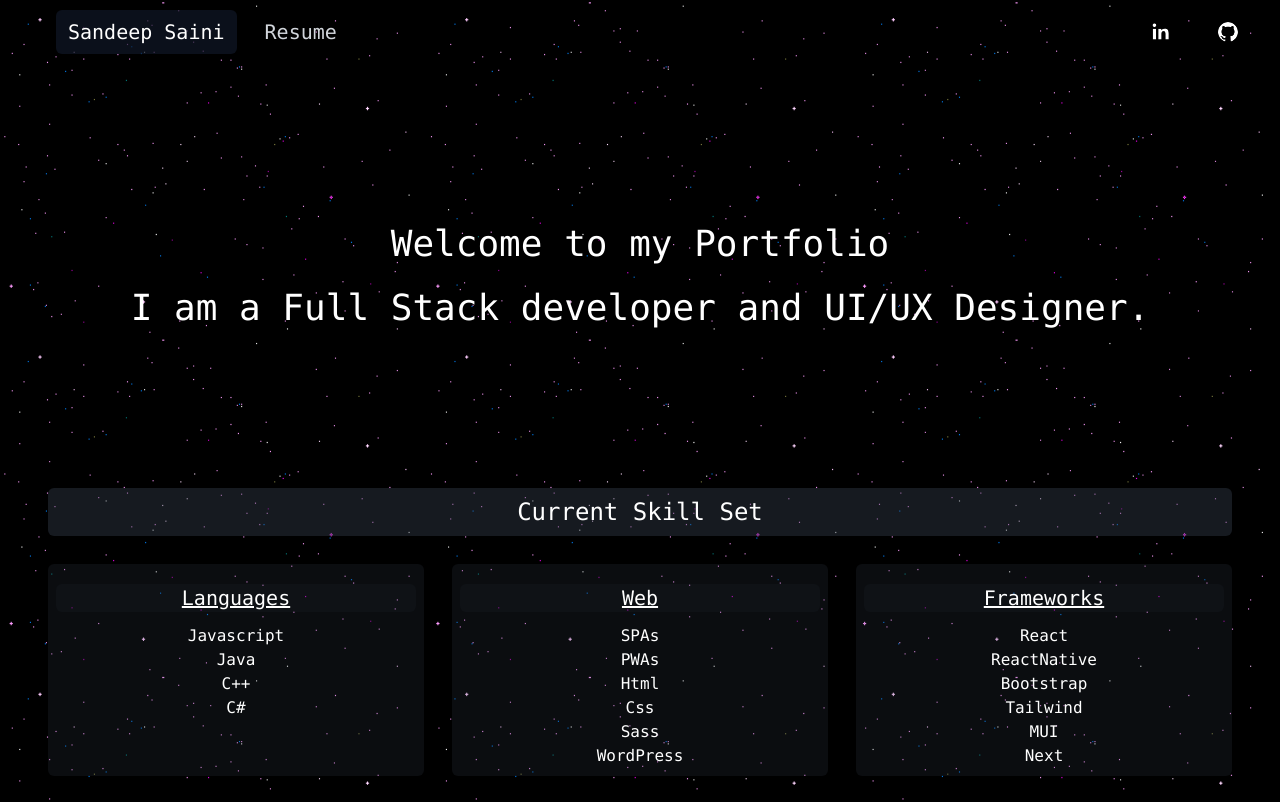
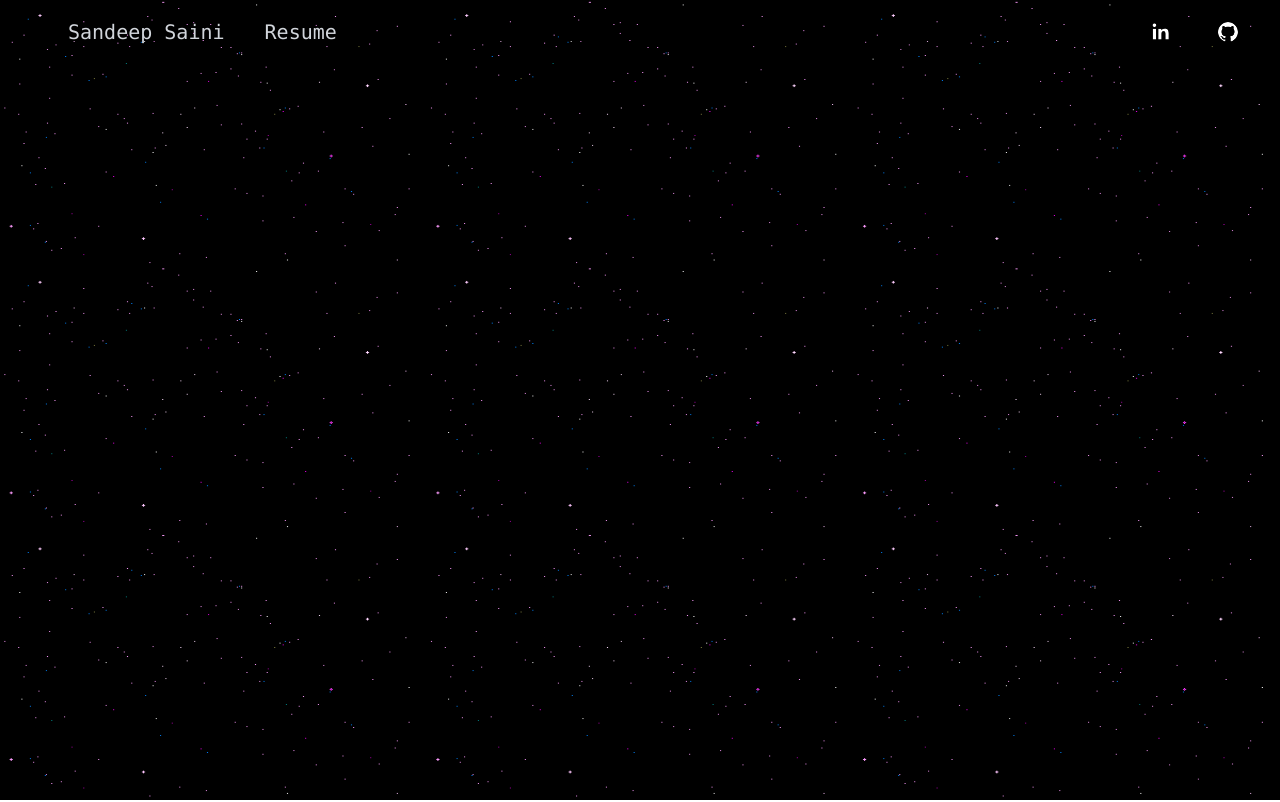
Before and after one commit to sing1176/Portfolio, a React (Create React App) app: page / in a window 1280 px wide. Shown: the top 802 px of the page. Built offline with nearby package versions, Linux system fonts and the light colour scheme.

Commit message:
added new routing

```diff
--- a/package.json
+++ b/package.json
@@ -1,7 +1,7 @@
 {
 	"name": "my-portfolio",
 	"version": "0.1.0",
-	"homepage": "https://sing1176.github.io",
+	"homepage": "https://sing1176.github.io/Portfolio/",
 	"private": true,
 	"dependencies": {
 		"@headlessui/react": "^1.5.0",
--- a/src/App.js
+++ b/src/App.js
@@ -10,7 +10,7 @@ function App() {
 				<BrowserRouter>
 					<NavigationBar />
 					<Routes>
-						<Route exact path="/" element={<Home />} />
+						<Route exact path="/Portfolio" element={<Home />} />
 						<Route path="/resume" element={<Resume />} />
 					</Routes>
 				</BrowserRouter>
--- a/src/components/NavigationBar.js
+++ b/src/components/NavigationBar.js
@@ -5,7 +5,7 @@ import { NavLink } from 'react-router-dom';
 import { SocialIcon } from 'react-social-icons';
 
 const navigation = [
-	{ name: 'Sandeep Saini', href: '/', current: true },
+	{ name: 'Sandeep Saini', href: '/Portfolio', current: true },
 	{ name: 'Resume', href: '/resume', current: false },
 ];
 
```
